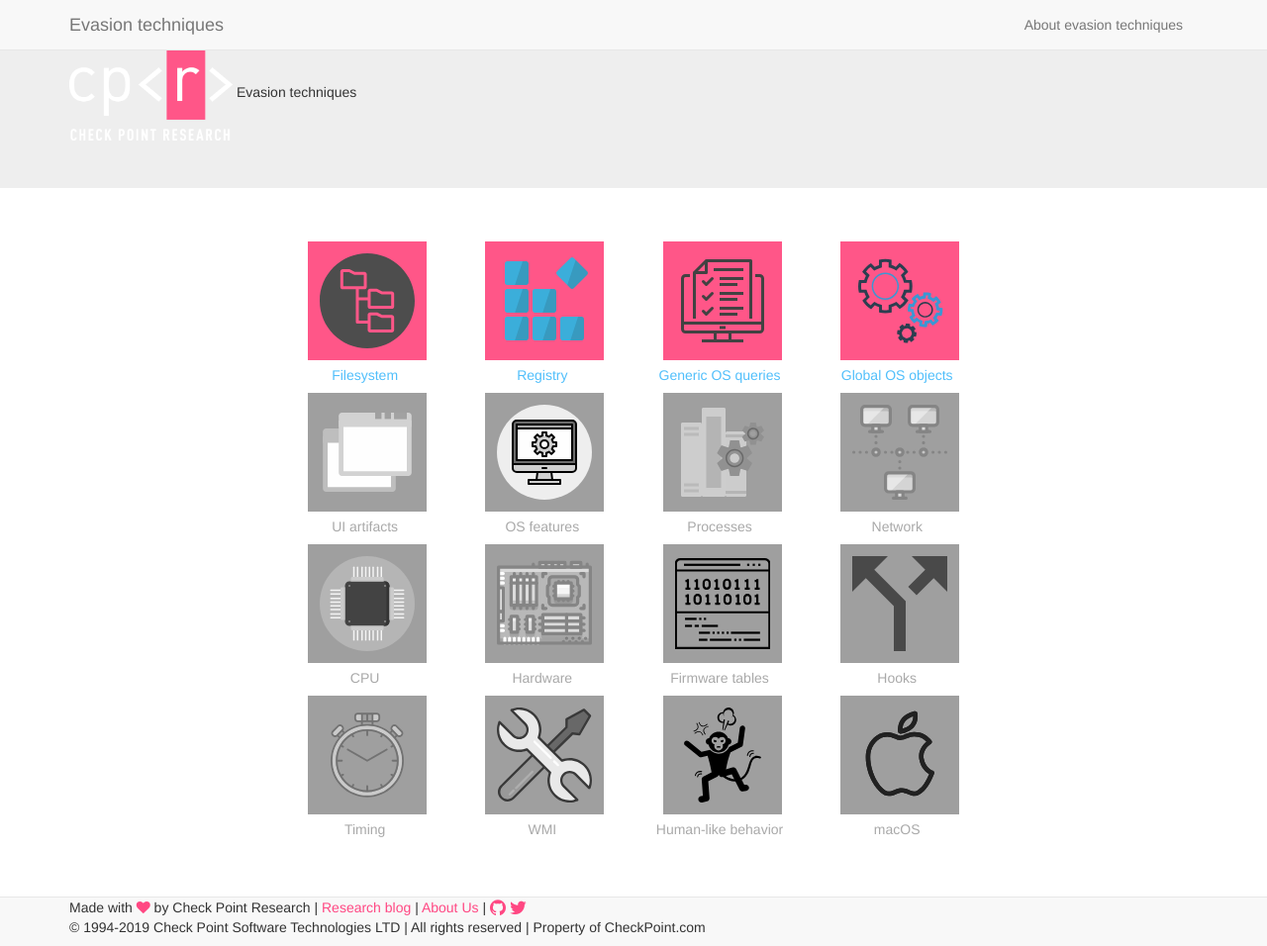
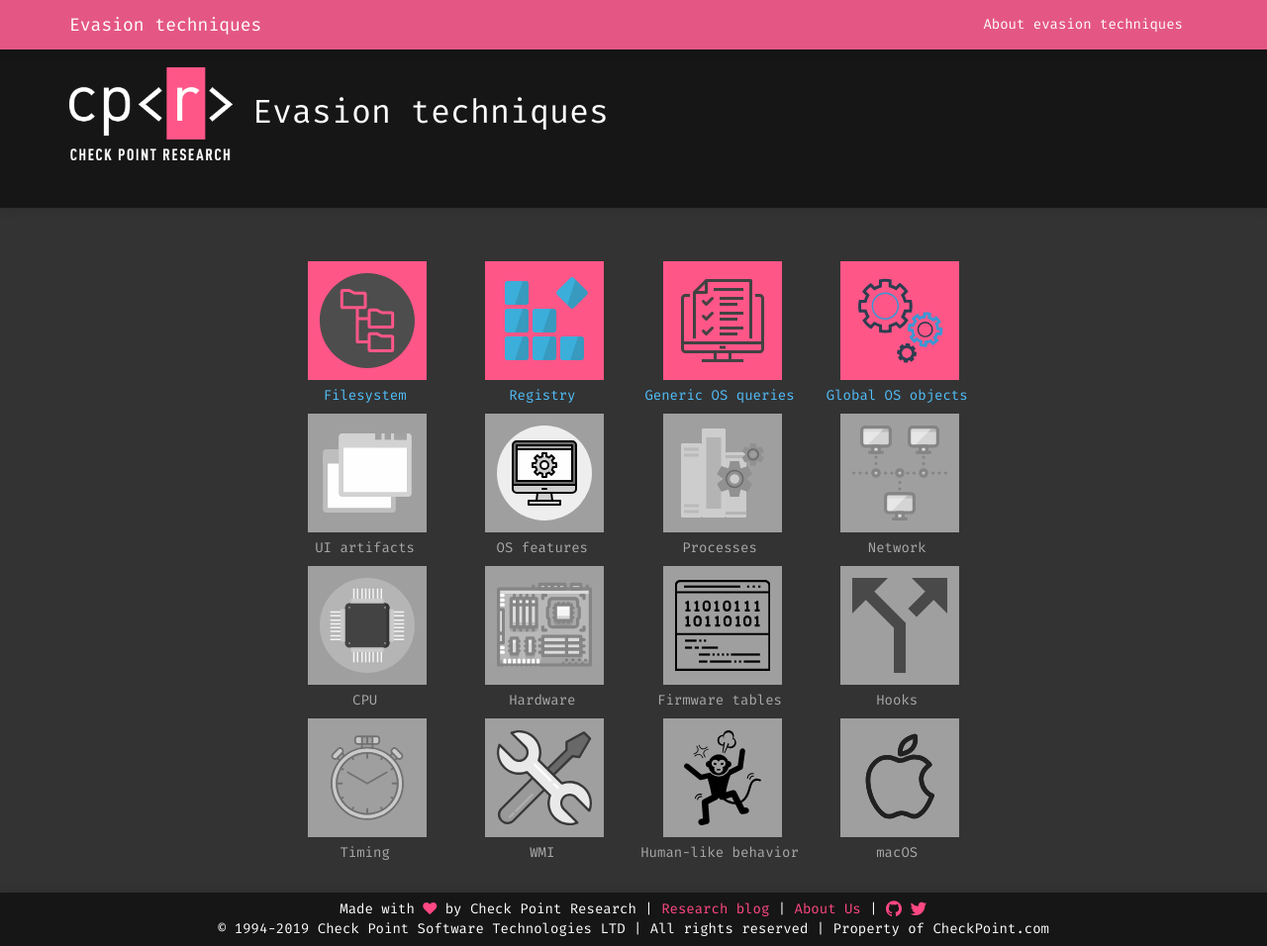
Before and after one commit to CheckPointSW/Evasions, a Jekyll site: the page built from index.html, in a window 1280 px wide and 956 px high. Shown: the whole window at 99% size. Built offline with Jekyll 4.4.1, drawn with Linux system fonts in a browser that asks for light colours; nearby versions of some CDN libraries; some web fonts are replaced; comment, search, counter and statistics services are not loaded.

Commit message:
Fixed CSS and about links

```diff
--- a/_includes/head.html
+++ b/_includes/head.html
@@ -31,7 +31,7 @@
 {% endif %}
 {% if page.date %}
   <meta content="{{ page.date | date_to_xmlschema }}" property="article:published_time">
-  <meta content="{{ site.url }}/about/" property="article:author">
+  <meta content="{{ site.url }}{{ site.baseurl }}/about/" property="article:author">
 {% endif %}
 
   <meta property="og:image" content="">
@@ -50,7 +50,7 @@
   <meta name="description" content="{% if page.excerpt %}{{ page.excerpt | strip_html | strip_newlines | truncate: 160 }}{% else %}{{ site.description }}{% endif %}">
 <script src="https://ajax.googleapis.com/ajax/libs/jquery/2.2.2/jquery.min.js"></script>
 <script src="https://maxcdn.bootstrapcdn.com/bootstrap/3.3.6/js/bootstrap.min.js" integrity="sha384-0mSbJDEHialfmuBBQP6A4Qrprq5OVfW37PRR3j5ELqxss1yVqOtnepnHVP9aJ7xS" crossorigin="anonymous"></script>
-  <link rel="stylesheet" href="{{ "/assets/css/main.css" | prepend: site.baseurl }}">
+  <link rel="stylesheet" href="{{ site.url }}/assets/css/main.css">
 <script src="https://maxcdn.bootstrapcdn.com/bootstrap/3.3.6/js/bootstrap.min.js" integrity="sha384-0mSbJDEHialfmuBBQP6A4Qrprq5OVfW37PRR3j5ELqxss1yVqOtnepnHVP9aJ7xS" crossorigin="anonymous"></script>
 
   <link href='https://fonts.googleapis.com/css?family=PT+Sans' rel='stylesheet' type='text/css'>
```
